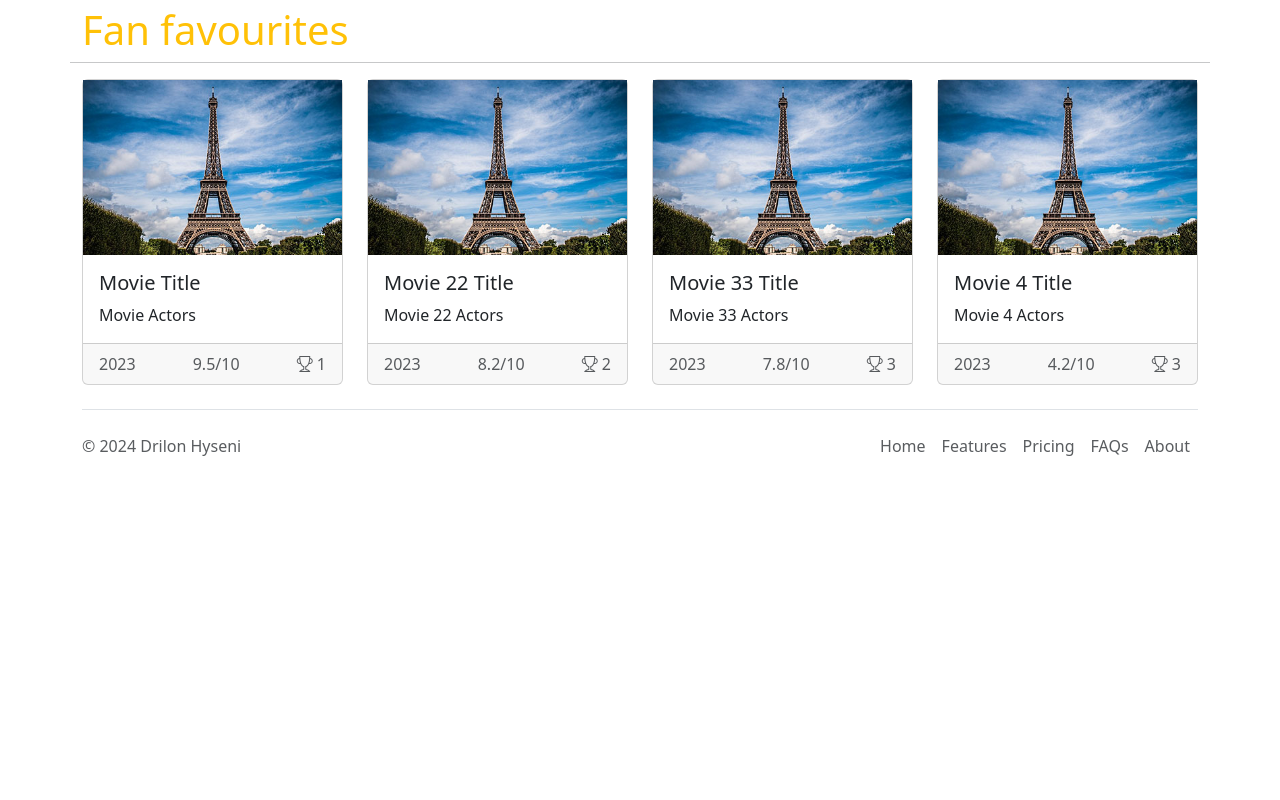
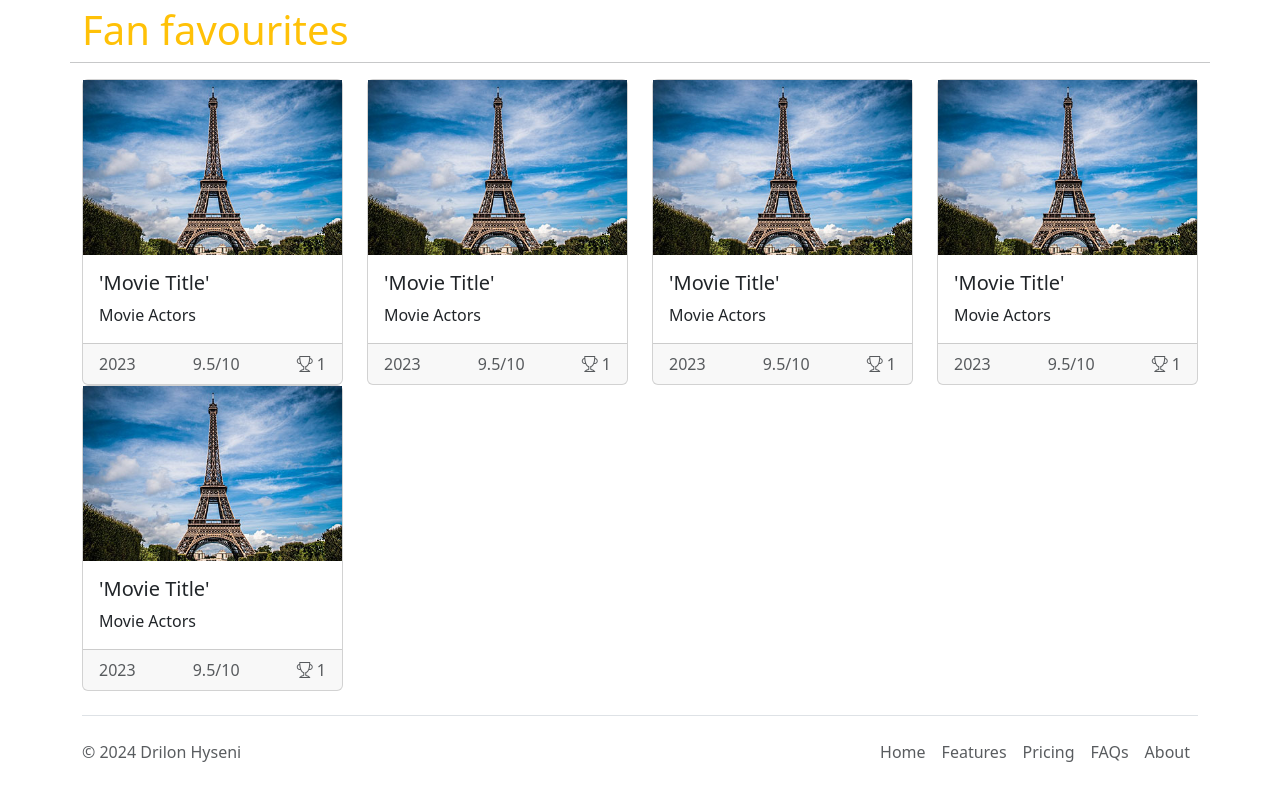
Before and after one commit to drilon-hyseni/angular-fundamentals, an Angular app: page / in a window 1280 px wide. Shown: the part 1136-1936 px from the top of the page. Before the commit the page ends 1642 px from the top, so only its background shows below. Built offline with nearby package versions, Linux system fonts and the light colour scheme.

Commit message:
HttpClient

```diff
--- a/src/app/app.component.ts
+++ b/src/app/app.component.ts
@@ -13,6 +13,7 @@ import { NotAuthorizedComponent } from './components/not-authorized/not-authoriz
 import { SearchComponent } from './components/search/search.component';
 import { NotFoundComponent } from './components/not-found/not-found.component';
 
+import { HttpClientModule } from '@angular/common/http';
 @Component({
   selector: 'app-root',
   standalone: true,
@@ -31,6 +32,8 @@ import { NotFoundComponent } from './components/not-found/not-found.component';
     SearchComponent,
     RouterModule,
     NotFoundComponent,
+
+    HttpClientModule,
   ],
   templateUrl: './app.component.html',
   styleUrl: './app.component.css',
--- a/src/app/components/home/home.component.ts
+++ b/src/app/components/home/home.component.ts
@@ -3,6 +3,7 @@ import { Component } from '@angular/core';
 import { HeaderDirective } from '../../directives/header.directive';
 import { Title } from '@angular/platform-browser';
 import { MyIfDirective } from '../../directives/my-if.directive';
+import { HttpClient } from '@angular/common/http';
 
 @Component({
   selector: 'app-home',
@@ -12,75 +13,36 @@ import { MyIfDirective } from '../../directives/my-if.directive';
   styleUrl: './home.component.css',
 })
 export class HomeComponent {
-  constructor() {}
+  //Inject HttpClient
+  constructor(private httpClient: HttpClient) {}
 
   isVisible = false;
 
   isActive = true;
 
-  fanFavourtieMovies: any[] = [
-    {
-      imageUrl: '../../../assets/images/paris.jpg',
-      title: 'Movie Title',
-      actors: 'Movie Actors',
-      year: '2023',
-      rate: 9.5,
-      rank: 1,
-    },
-    {
-      imageUrl: '../../../assets/images/paris.jpg',
-      title: 'Movie 22 Title',
-      actors: 'Movie 22 Actors',
-      year: '2023',
-      rate: 8.2,
-      rank: 2,
-    },
-    {
-      imageUrl: '../../../assets/images/paris.jpg',
-      title: 'Movie 33 Title',
-      actors: 'Movie 33 Actors',
-      year: '2023',
-      rate: 7.8,
-      rank: 3,
-    },
-    {
-      imageUrl: '../../../assets/images/paris.jpg',
-      title: 'Movie 4 Title',
-      actors: 'Movie 4 Actors',
-      year: '2023',
-      rate: 4.2,
-      rank: 3,
-    },
-  ];
+  fanFavourtieMovies: any[] = [];
+  topMovies: any[] = [];
 
-  topMovies: any[] = [
-    {
-      imageUrl: '../../../assets/images/paris.jpg',
-      title: 'Movie Title',
-      actors: 'Movie Actors',
-      year: '2023',
-      rate: 9.5,
-      rank: 1,
-    },
-    {
-      imageUrl: '../../../assets/images/paris.jpg',
-      title: 'Movie 22 Title',
-      actors: 'Movie 22 Actors',
-      year: '2023',
-      rate: 8.2,
-      rank: 2,
-    },
-  ];
+  ngOnInit(): void {
+    this.getFanFavouriteMovies();
+    this.getTopMovies();
+  }
 
-  // currentStyles: Record<string, string> = {};
-  // isCentered = true;
-  // isSuccess = false;
-  // isLarge = true;
-  // constructor() {
-  //   this.currentStyles = {
-  //     'text-align': this.isCentered ? 'center' : '',
-  //     color: this.isSuccess ? 'green' : 'red',
-  //     'font-size': this.isLarge ? 'large' : 'small',
-  //   };
-  // }
+  getFanFavouriteMovies() {
+    this.httpClient
+      .get<any[]>('assets/Data/fanFavourites.json')
+      .subscribe((data: any[]) => {
+        console.log('fanfavourites', data);
+        this.fanFavourtieMovies = data;
+      });
+  }
+
+  getTopMovies() {
+    this.httpClient
+      .get<any[]>('assets/Data/topmovies.json')
+      .subscribe((data: any[]) => {
+        console.log('topmovies', data);
+        this.topMovies = data;
+      });
+  }
 }
--- /dev/null
+++ b/src/assets/Data/fanFavourites.json
@@ -0,0 +1,42 @@
+[
+  {
+    "imageUrl": "../../../assets/images/paris.jpg",
+    "title": "'Movie Title'",
+    "actors": "Movie Actors",
+    "year": "2023",
+    "rate": 9.5,
+    "rank": 1
+  },
+  {
+    "imageUrl": "../../../assets/images/paris.jpg",
+    "title": "'Movie Title'",
+    "actors": "Movie Actors",
+    "year": "2023",
+    "rate": 9.5,
+    "rank": 1
+  },
+  {
+    "imageUrl": "../../../assets/images/paris.jpg",
+    "title": "'Movie Title'",
+    "actors": "Movie Actors",
+    "year": "2023",
+    "rate": 9.5,
+    "rank": 1
+  },
+  {
+    "imageUrl": "../../../assets/images/paris.jpg",
+    "title": "'Movie Title'",
+    "actors": "Movie Actors",
+    "year": "2023",
+    "rate": 9.5,
+    "rank": 1
+  },
+  {
+    "imageUrl": "../../../assets/images/paris.jpg",
+    "title": "'Movie Title'",
+    "actors": "Movie Actors",
+    "year": "2023",
+    "rate": 9.5,
+    "rank": 1
+  }
+]
--- /dev/null
+++ b/src/assets/Data/topmovies.json
@@ -0,0 +1,18 @@
+[
+  {
+    "imageUrl": "../../../assets/images/paris.jpg",
+    "title": "Movie Title",
+    "actors": "Movie Actors",
+    "year": "2023",
+    "rate": 9.5,
+    "rank": 1
+  },
+  {
+    "imageUrl": "../../../assets/images/paris.jpg",
+    "title": "Movie 22 Title",
+    "actors": "Movie 22 Actors",
+    "year": "2023",
+    "rate": 8.2,
+    "rank": 2
+  }
+]
```
